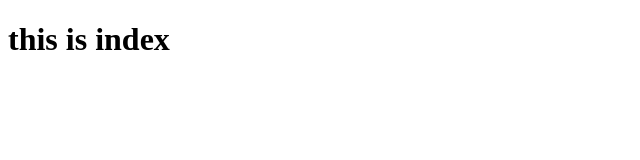
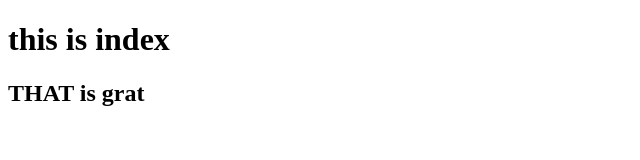
Before and after one commit to elshad-jabbarov/coursera-web-1, a plain HTML site: page index.html in a window 1280 px wide. Shown: the whole page, without its empty margins (0-640 px from the left). Drawn offline with Linux system fonts and the light colour scheme.

Commit message:
second commit

```diff
--- a/index.html
+++ b/index.html
@@ -6,5 +6,5 @@
 </head>
 <body>
 <h1> this is index</h1>
-</body>
+<H2> THAT is grat</H2></body>
 </html>
```
